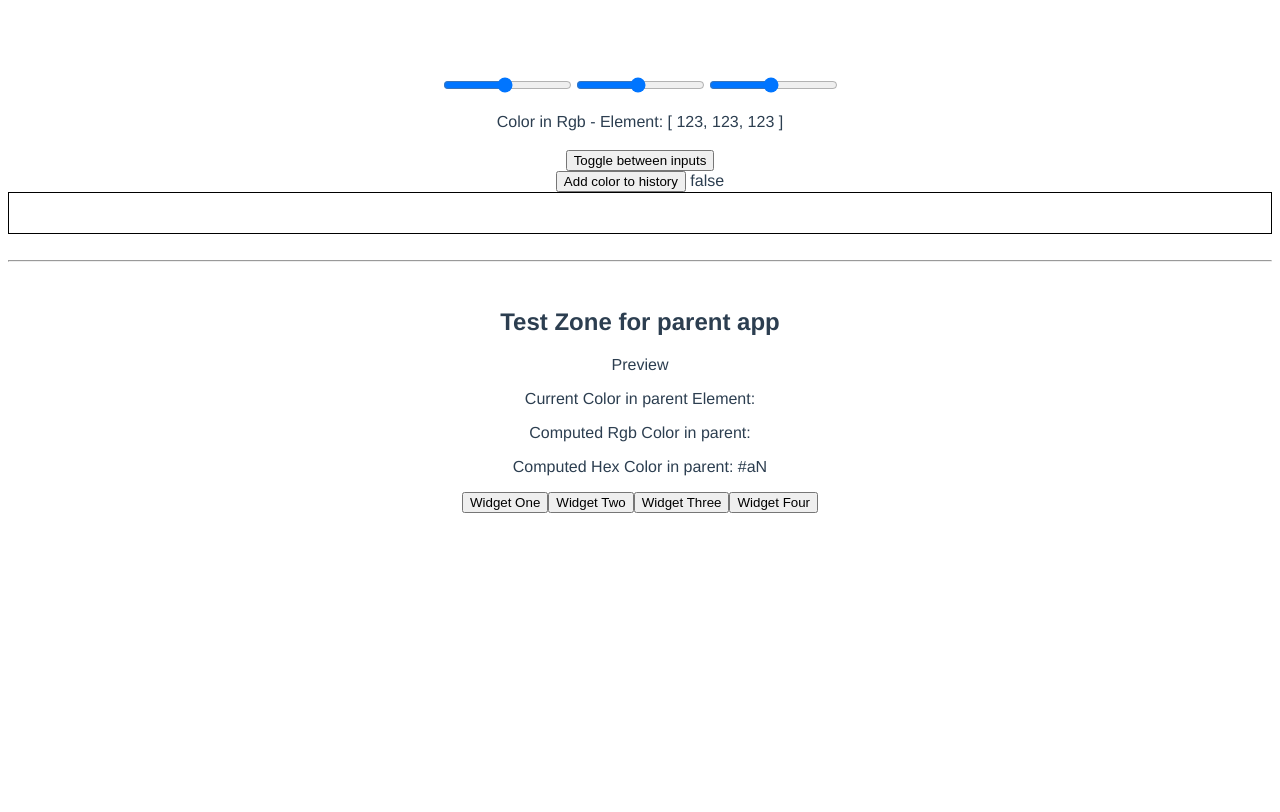
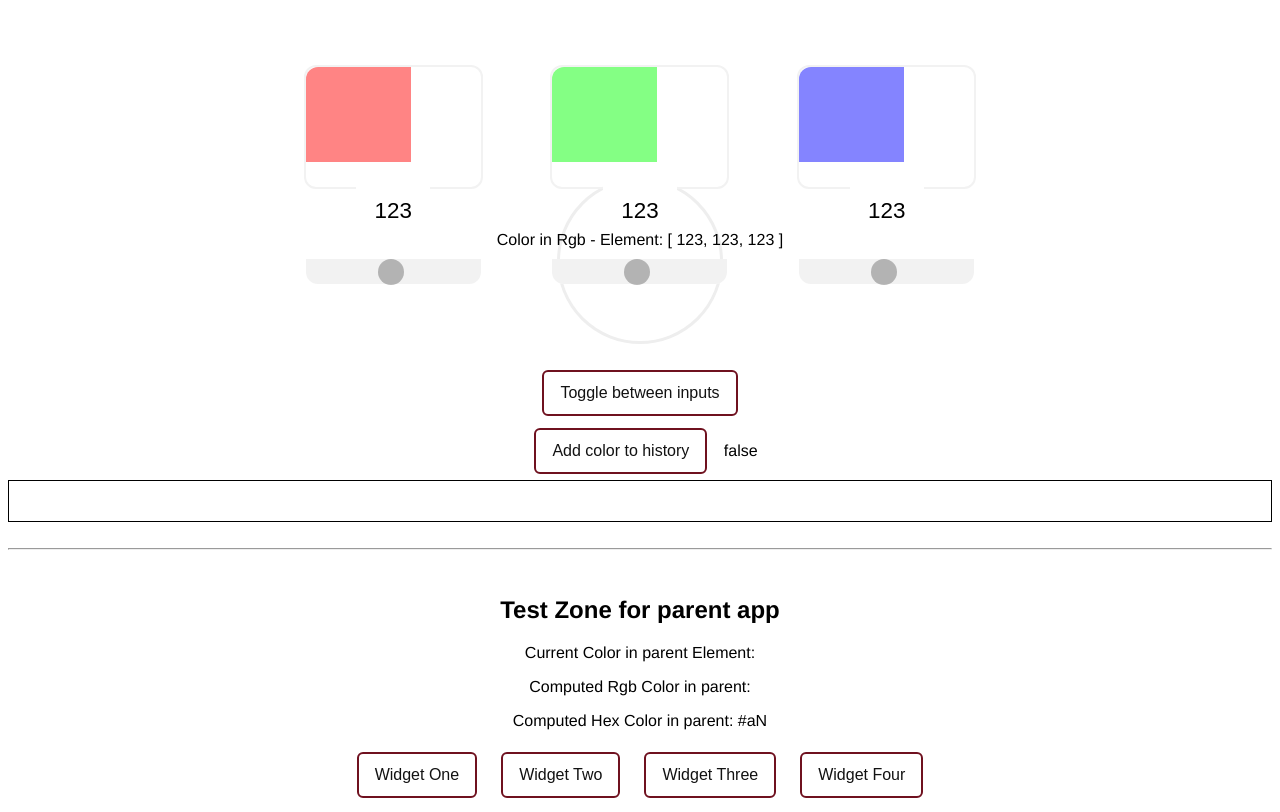
Before and after one commit to EarthenLynx/colorpicker, a Vue app: page / in a window 1280 px wide. Both pictures are taken after a click on the button "Toggle between inputs". Built offline with nearby package versions, Linux system fonts and the light colour scheme.

Commit message:
Added Styling to sliders. Small changes in button style

```diff
--- a/src/App.vue
+++ b/src/App.vue
@@ -4,13 +4,13 @@
     <hex-input v-if="hexInput" :col="currentColor" @changeHex="currentColor=$event"></hex-input>
     <rgb-input v-if="!hexInput" :col="currentColor" @changeRgb="currentColor=$event"></rgb-input>
   </div>
+  <color-preview :col="currentColor"></color-preview>
   <button @click="hexInput = !hexInput"> Toggle between inputs</button>
   <check-input :col="currentColor" @validColor="addColor()"></check-input>
   <history :history="colorHistory"></history>
   <br>
   <hr> <br>
   <h2>Test Zone for parent app</h2>
-  <color-preview :col="currentColor"></color-preview>
   <p>Current Color in parent Element: {{ currentColor }}</p>
   <p>Computed Rgb Color in parent: {{ colRgb }}</p>
   <p>Computed Hex Color in parent: {{ colHex }}</p>
@@ -103,23 +103,34 @@ export default {
 </script>
 
 <style>
+button {
+  padding: 12px 16px;
+  margin: 6px 12px;
+  background-color: #fff;
+  border: 2px solid #6f111f;
+  border-radius: 6px;
+  color: #121212;
+  font-size: 1rem;
+}
+
+
+button:focus {
+  outline: none;
+}
+
+button:hover {
+  border: 2px dashed #6f111f;
+}
+
 #app {
   font-family: 'Avenir', Helvetica, Arial, sans-serif;
   -webkit-font-smoothing: antialiased;
   -moz-osx-font-smoothing: grayscale;
   text-align: center;
-  color: #2c3e50;
-  margin-top: 60px;
 }
 
 .input-container {
-  max-height: 60px;
+  max-height: 120px;
   padding: 15px;
 }
-
-.collections-container {
-  box-shadow: 1px 1px 1px black;
-  max-height: 120px;
-  padding: 20px 40px;
-}
 </style>
--- a/src/components/ColorPreview.vue
+++ b/src/components/ColorPreview.vue
@@ -2,7 +2,7 @@
 <template>
 <div id="pre-input-root">
   <!-- Gives a preview of the color  -->
-  <div id="col-pre" :style="{'background-color': col}">Preview</div>
+  <div id="col-pre" :style="{'background-color': col}"></div>
 </div>
 </template>
 
@@ -17,53 +17,18 @@ export default {
 </script>
 
 <style scoped>
-/* #hex-input-root {
-  display: flex;
-  flex-direction: row;
-  align-items: center;
-  justify-content: center;
+#pre-input-root {
+  max-height: 200px;
+  width: 100%;
+  padding: 20px 0;
 }
 
-#col-preview {
-  height: 42px;
-  width: 108px;
-  padding: 12px 24px;
-  border-top-left-radius: 12px;
-  border-bottom-left-radius: 12px;
-  border: 3px groove #000;
-  border-right: none;
-  display: flex;
-  align-items: center;
-  justify-content: center;
+#col-pre {
+  height: 160px;
+  width: 160px;
+  border-radius: 50%;
+  display: block;
+  margin: auto;
+  border: 3px solid #eee;
 }
-
-#hex-input {
-  height: 42px;
-  width: 216px;
-  padding: 12px 24px;
-  font-size: 2rem;
-  text-align: center;
-  border: none;
-  border-top: 3px groove #000;
-  border-bottom: 3px groove #000;
-}
-
-#col-input:focus {
-  outline: none;
-}
-
-#col-add {
-  height: 42px;
-  width: 108px;
-  padding: 12px 24px;
-  background-color: #f2f2f2;
-  display: flex;
-  align-items: center;
-  justify-content: center;
-  font-size: 1.1rem;
-  border-top-right-radius: 36px;
-  border-bottom-right-radius: 36px;
-  border: 3px groove #000;
-  border-left: none;
-} */
 </style>
--- a/src/components/Input/RgbInput.vue
+++ b/src/components/Input/RgbInput.vue
@@ -1,11 +1,37 @@
 <template>
 <div id="rgb-input-root">
   <!-- Slider for red -->
-  <input class="slider" type="range" min="0" max="255" v-model="colArr[0]" @change="$emit('changeRgb',colArrOut)">
-  <!-- Slider for blue -->
-  <input class="slider" type="range" min="0" max="255" v-model="colArr[1]" @change="$emit('changeRgb',colArrOut)">
-  <!-- Slider for green -->
-  <input class="slider" type="range" min="0" max="255" v-model="colArr[2]" @change="$emit('changeRgb',colArrOut)">
+  <div class="slider-container">
+    <div class="slider-group">
+      <div class="slider-group-head">
+        <label class="slider-label" for="red" :style="{'background-color': redCom}"></label>
+        <input class="slider-text" name="red" type="text" v-model="colArr[0]" @change="$emit('changeRgb',colArrOut)">
+      </div>
+      <div class="slider-group-body">
+        <input class="slider" type="range" min="0" max="255" v-model="colArr[0]" @change="$emit('changeRgb',colArrOut)">
+      </div>
+    </div>
+    <!-- Slider for blue -->
+    <div class="slider-group">
+      <div class="slider-group-head">
+        <label class="slider-label" for="green" :style="{'background-color': greenCom}"></label>
+        <input class="slider-text" type="text" v-model="colArr[1]" @change="$emit('changeRgb',colArrOut)">
+      </div>
+      <div class="slider-group-body">
+        <input class="slider" type="range" min="0" max="255" v-model="colArr[1]" @change="$emit('changeRgb',colArrOut)">
+      </div>
+    </div>
+    <!-- Slider for green -->
+    <div class="slider-group">
+      <div class="slider-group-head">
+        <label class="slider-label" for="blue" :style="{'background-color': blueCom}"></label>
+        <input class="slider-text" type="text" v-model="colArr[2]" @change="$emit('changeRgb',colArrOut)">
+      </div>
+      <div class="slider-group-body">
+        <input class="slider" type="range" min="0" max="255" v-model="colArr[2]" @change="$emit('changeRgb',colArrOut)">
+      </div>
+    </div>
+  </div>
   <p>Color in Rgb - Element: {{ colArr }}</p>
 </div>
 </template>
@@ -30,6 +56,21 @@ export default {
   },
 
   computed: {
+    redCom: function() {
+      let colOp = this.colArr[0] / 255;
+      return 'rgba(255,0, 0,' + colOp + ')';
+    },
+
+    greenCom: function() {
+      let colOp = this.colArr[1] / 255;
+      return 'rgba(0,255, 0,' + colOp + ')';
+    },
+
+    blueCom: function() {
+      let colOp = this.colArr[2] / 255;
+      return 'rgba(0,0, 255,' + colOp + ')';
+    },
+
     // Define the array of manipulateable colors based on input
     colArrIn: function() {
       // return this.col === '0' ? [123, 123, 123] :
@@ -47,4 +88,143 @@ export default {
 </script>
 
 <style>
+/* General styles for the sliders */
+
+.slider-container {
+  width: 60%;
+  margin: 30px auto;
+  display: flex;
+  justify-content: space-around;
+  flex-wrap: wrap;
+
+}
+
+.slider-group:hover {
+  box-shadow: 0 0 5px 1px black;
+}
+
+.slider-group {
+  margin: 12px;
+  height: 120px;
+  width: 175px;
+  display: inline-block;
+  border: 2px solid #f2f2f2;
+  border-radius: 12px;
+}
+
+.slider-head {
+  height: 95px;
+  width: 300px;
+  border-radius: 12px;
+}
+
+.slider-label {
+  height: 95px;
+  width: 60%;
+  margin: 0;
+  float: left;
+  border-top-left-radius: 12px;
+}
+
+/* Specific styles for text inputs */
+
+input[type=text] {
+  font-size: 1.4rem;
+  height: 95px;
+  width: 40%;
+  border: none;
+  text-align: center;
+  border-radius: 12px;
+}
+
+input[type=text]:focus {
+  outline: none;
+}
+
+/* Specific styles for the slider (don't touch!) */
+input[type=range].slider {
+  -webkit-appearance: none;
+  width: 175px;
+  margin: -0.3px 0;
+  border-bottom-left-radius: 12px;
+  border-bottom-right-radius: 12px;
+}
+
+/* Height of the line element */
+input[type=range].slider::-webkit-slider-runnable-track {
+  width: 150px;
+  height: 25px;
+  cursor: pointer;
+  background: #f2f2f2;
+  border: none;
+  border-bottom-left-radius: 12px;
+  border-bottom-right-radius: 12px;
+}
+
+input[type=range].slider::-moz-range-track {
+  width: 150px;
+  height: 25px;
+  cursor: pointer;
+  background: #f2f2f2;
+  border-bottom-left-radius: 12px;
+  border-bottom-right-radius: 12px;
+}
+
+input[type=range].slider::-ms-track {
+  width: 150px;
+  height: 25px;
+  cursor: pointer;
+  background: transparent;
+  border-color: transparent;
+  color: transparent;
+  border-bottom-left-radius: 12px;
+  border-bottom-right-radius: 12px;
+}
+
+/* Sizes of the Pointer */
+input[type=range].slider::-webkit-slider-thumb {
+  height: 26px;
+  width: 26px;
+  background: rgba(115, 115, 115, 0.5);
+  cursor: pointer;
+  -webkit-appearance: none;
+  border-radius: 50%;
+}
+
+input[type=range].slider::-moz-range-thumb {
+  height: 26px;
+  width: 26px;
+  background: rgba(115, 115, 115, 0.5);
+  cursor: pointer;
+  border-radius: 50%;
+}
+
+input[type=range].slider::-ms-thumb {
+  height: 26px;
+  width: 26px;
+  background: rgba(115, 115, 115, 0.5);
+  cursor: pointer;
+  border-radius: 50%;
+}
+
+/* Slider Focus */
+input[type=range].slider:focus {
+  outline: none;
+}
+
+input[type=range].slider:focus::-webkit-slider-runnable-track {
+  background: #ffffff;
+}
+
+input[type=range].slider::-ms-fill-upper {
+  background: #f2f2f2;
+}
+
+input[type=range].slider:focus::-ms-fill-lower {
+  background: #f2f2f2;
+}
+
+input[type=range].slider:focus::-ms-fill-upper {
+  background: #ffffff;
+}
 </style>
```
